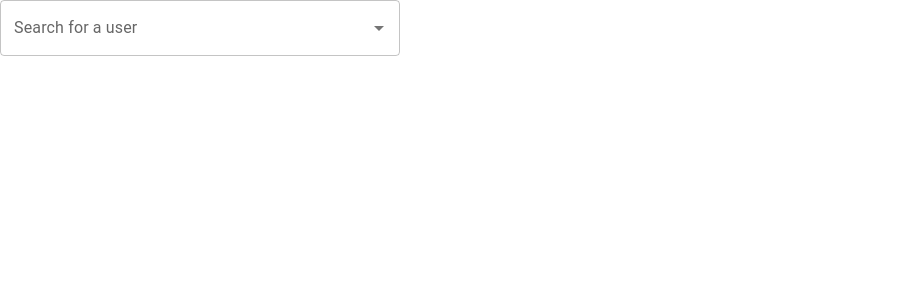
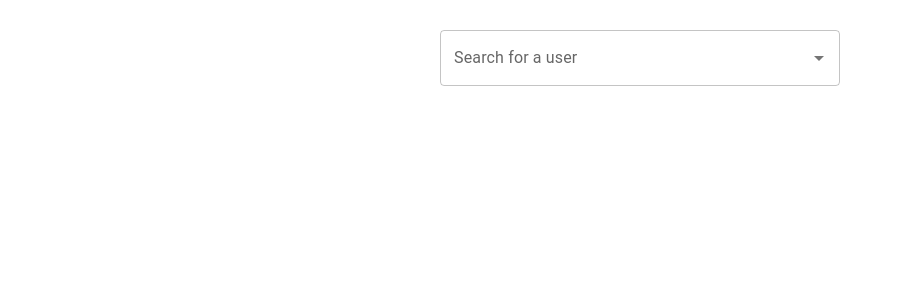
Before and after one commit to Kcity162/my-app, a React (Create React App) app: page / in a window 1280 px wide. Shown: the top 300 px of the page, without its empty margins (0-903 px from the left). Built offline with nearby package versions, Linux system fonts and the light colour scheme.

Commit message:
Basics done

```diff
--- a/src/App.js
+++ b/src/App.js
@@ -1,5 +1,5 @@
 import React from 'react';
-import { Autocomplete, TextField, Avatar, ListItem, ListItemAvatar, ListItemText } from '@mui/material';
+import { Autocomplete, TextField, Avatar, ListItem, ListItemAvatar, ListItemText, Box } from '@mui/material';
 
 const users = [
   { name: 'Alice Johnson', code: '123456', avatar: 'https://i.pravatar.cc/40?u=alice' },
@@ -9,6 +9,15 @@ const users = [
 
 export default function UserSearch() {
   return (
+    <Box
+      sx={{
+        display: 'flex',
+        justifyContent: 'center',
+        alignItems: 'flex-start',
+        height: '100vh',
+        paddingTop: '30px',
+      }}
+    >
       <Autocomplete
         options={users}
         getOptionLabel={(option) => `${option.name} (${option.code})`}
@@ -31,5 +40,6 @@ export default function UserSearch() {
         )}
         sx={{ width: 400 }}
       />
+    </Box>
   );
 }
```
Lines whose indentation alone changed are shown as unchanged.
